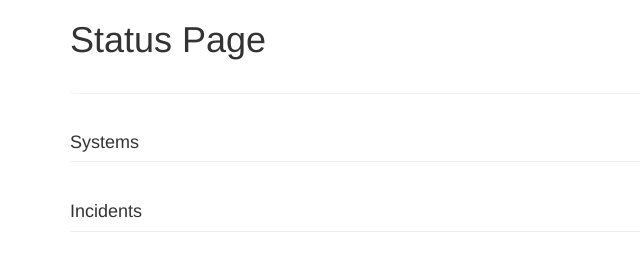
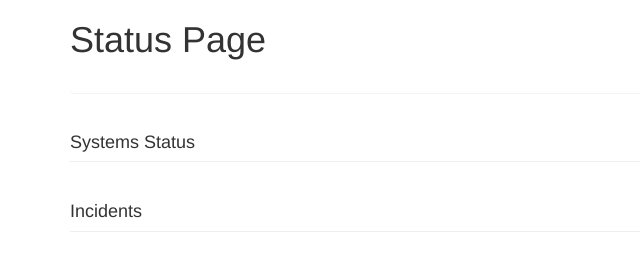
Before and after one commit to flybaseio/status, a plain HTML site: page index.html in a window 1280 px wide. Shown: the full height of the page, 0-640 px from the left. Drawn offline with nearby package versions, Linux system fonts and the light colour scheme; no server answers.

Commit message:
Update index.html

```diff
--- a/index.html
+++ b/index.html
@@ -21,7 +21,7 @@
 			<h3 class="panel-title" id="paneltitle"></h3>
 		</div>
 	</div>
-	<h4 class="page-header">Systems</h4>
+	<h4 class="page-header">Systems Status</h4>
 	<div class="list-group" id="services"></div>
 
 	<h4 class="page-header">Incidents</h4>
```
